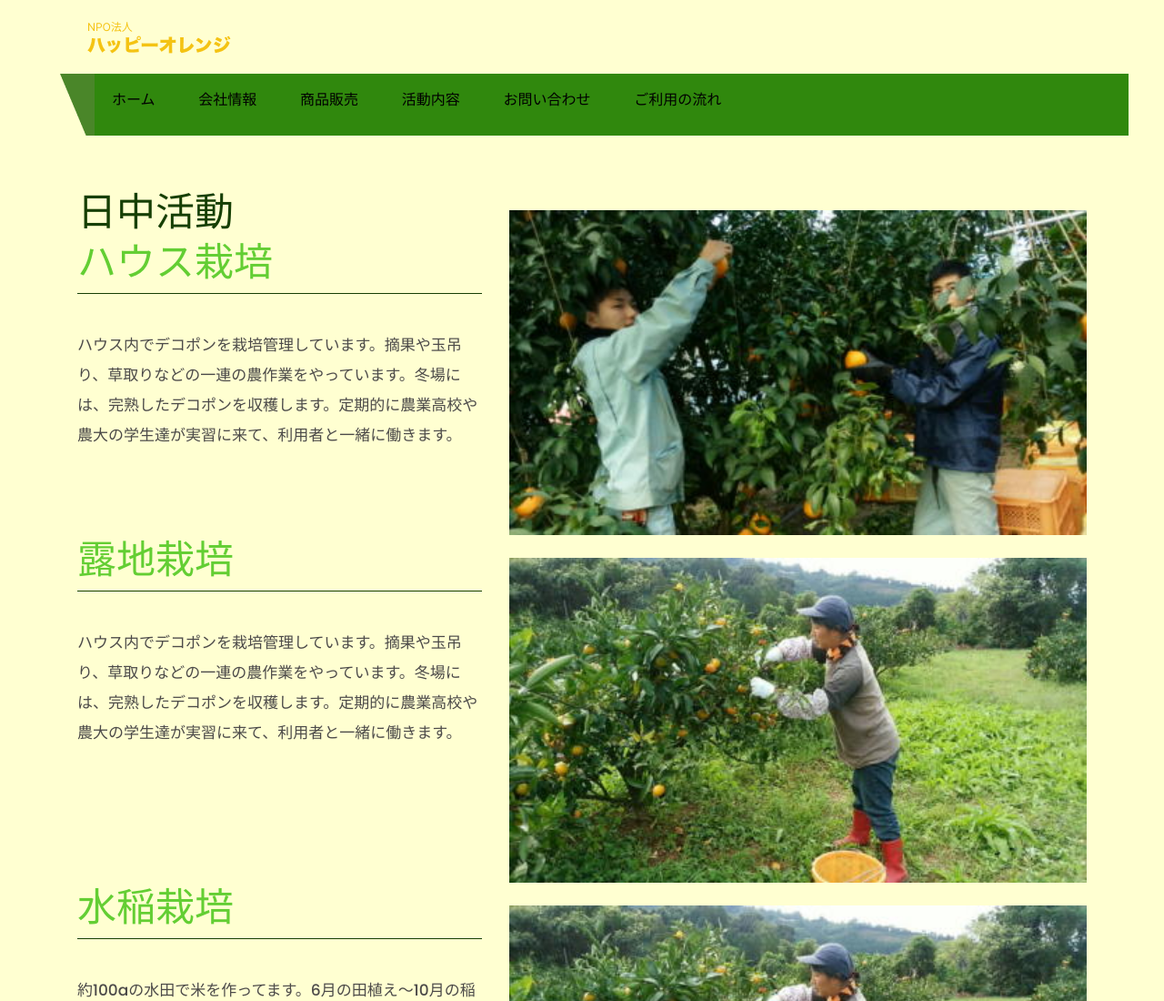
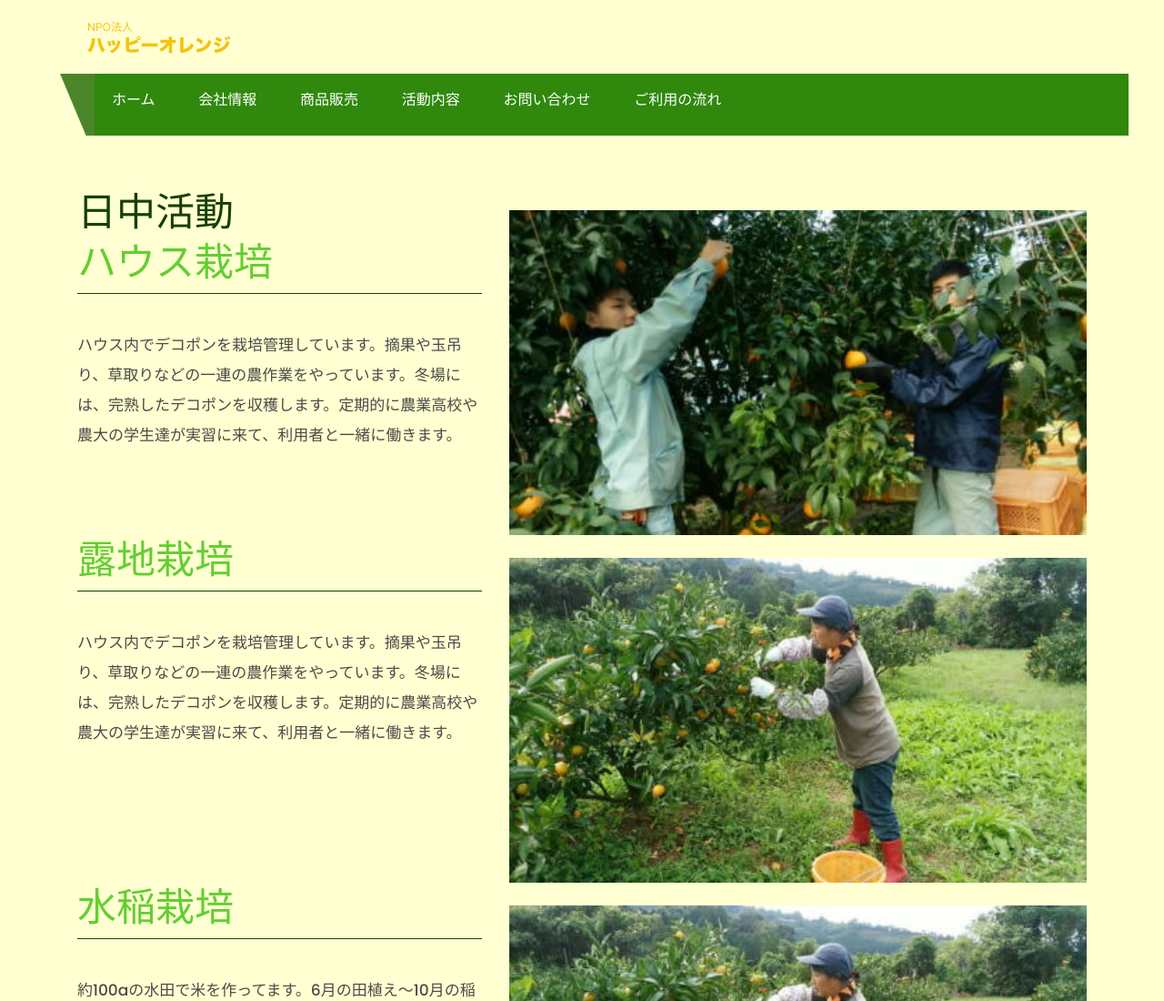
Before and after one commit to npo-happy-orange/homepage, a plain HTML site: page activity.html in a window 1280 px wide. Shown: the top 1100 px of the page at 91% size. Drawn offline with nearby package versions, Linux system fonts and the light colour scheme; some packages are replaced by stand-ins of ours.

Commit message:
fix: ナビゲーションの文字色コントラスト

```diff
--- a/css/style.css
+++ b/css/style.css
@@ -475,16 +475,16 @@ ul.top_icon li:last-child {
 }
 
 ul.top_icon li a {
-     color: #000;
+     color: #fff;
 }
 
 .menu-area-main li:hover a,
 .menu-area-main li:focus a {
-     color: #000;
+     color: #fff;
 }
 
 .menu-area-main li.active a {
-     color: #000;
+     color: #fff;
 }
 
 .right_cart_section {
@@ -1066,12 +1066,11 @@ ul.top_icon li a {
      font-size: 16px;
      display: block;
      font-weight: 500;
-     color: #000;
+     color: #fff;
      padding: 19px 17px;
 }
 
 
-}
 .main-menu ul li:last-child a {
      padding-right: 0;
 }
```
